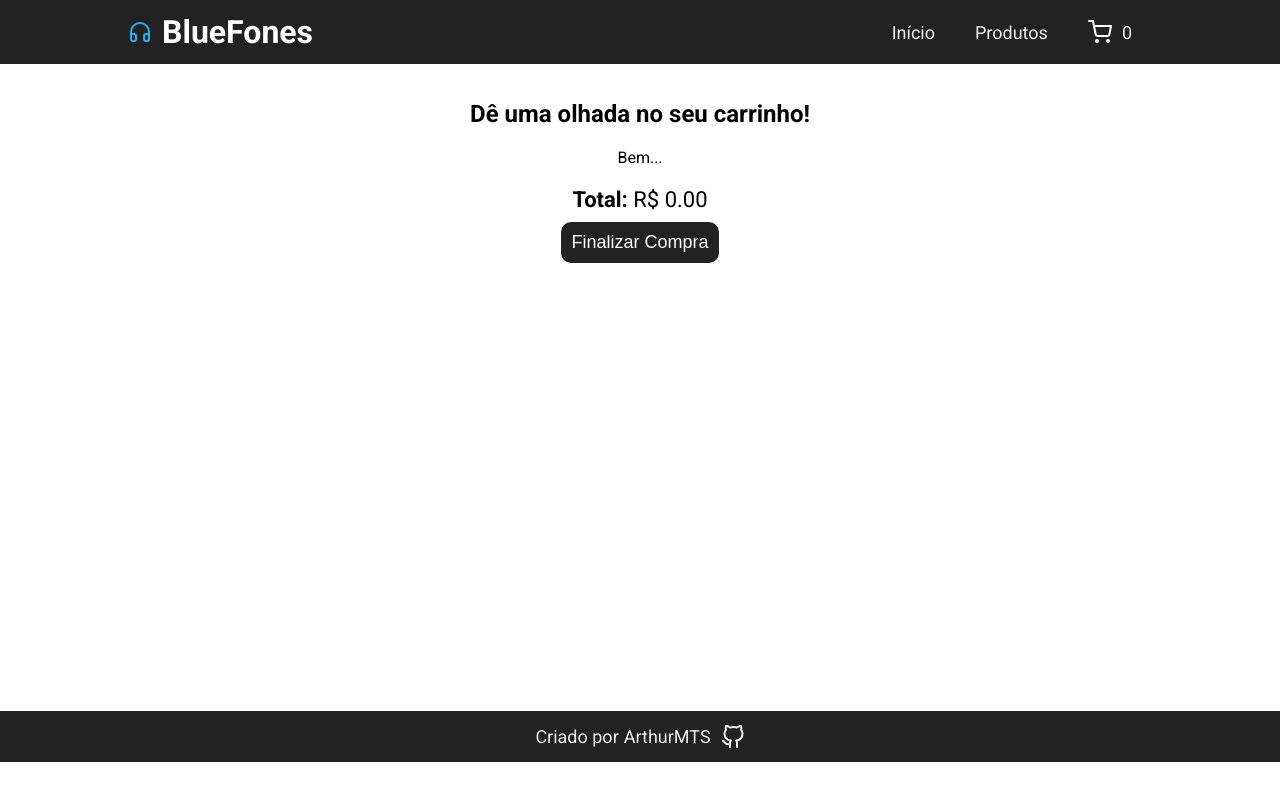
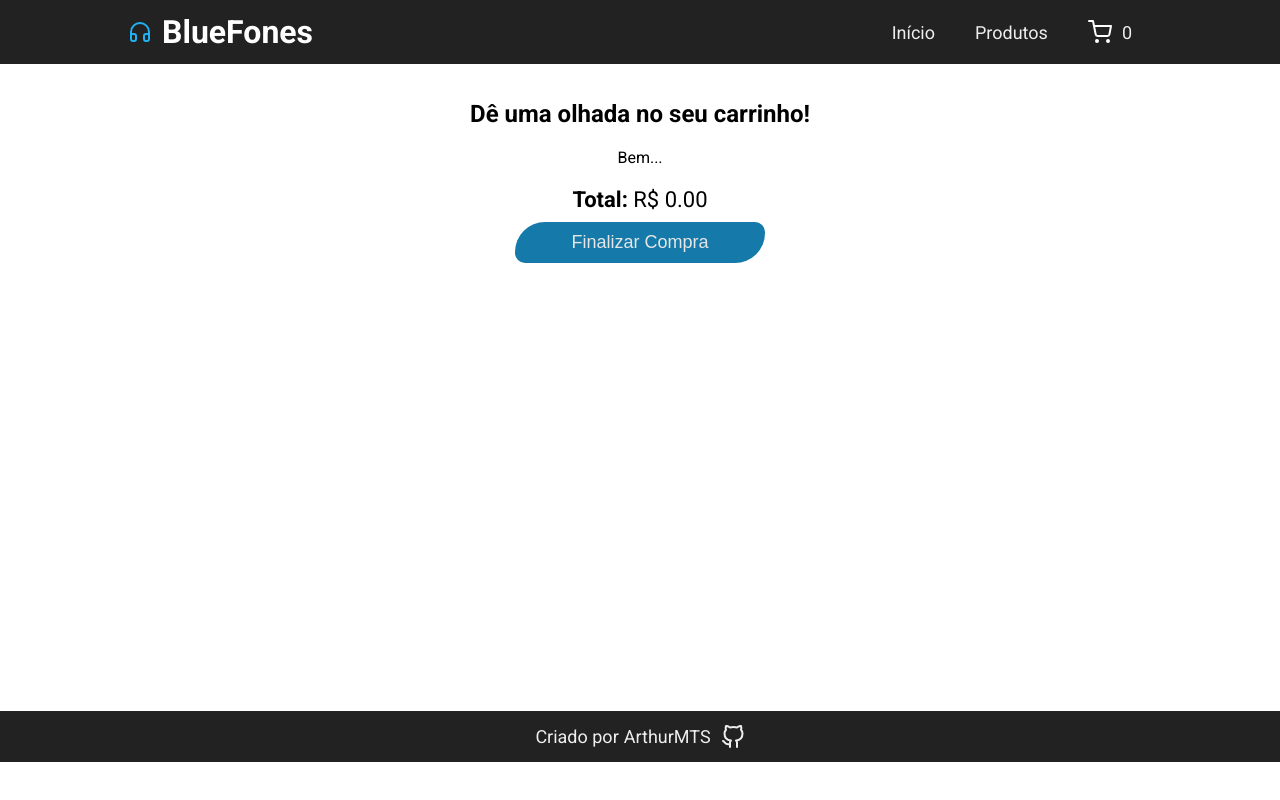
Before and after one commit to ArthurMTS/catalogo-fones, a React (Create React App) app: page /cart in a window 1280 px wide. Built offline with nearby package versions, Linux system fonts and the light colour scheme; a web font is replaced by a local one.

Commit message:
button component

```diff
--- /dev/null
+++ b/src/components/Button/index.jsx
@@ -0,0 +1,7 @@
+import './styles.css';
+
+export function Button({ children, ...props }) {
+  return (
+    <button className='styled-button' {...props} >{children}</button>
+  )
+}
--- /dev/null
+++ b/src/components/Button/styles.css
@@ -0,0 +1,21 @@
+.styled-button {
+  background-color: #1788bd;
+  font-size: 18px;
+  color: #fff;
+  text-decoration: none;
+  padding: 10px 20px;
+  border-bottom-left-radius: 10px;
+  border-bottom-right-radius: 30px;
+  border-top-right-radius: 10px;
+  border-top-left-radius: 30px;
+  transition: all .2s;
+  filter: brightness(.9);
+  border: none;
+  cursor: pointer;
+  width:250px;
+  margin: 0 auto;
+}
+
+.styled-button:hover {
+  filter: brightness(1);
+}
--- a/src/components/Product/index.jsx
+++ b/src/components/Product/index.jsx
@@ -1,5 +1,7 @@
 import React, { useContext } from 'react';
 import { Link } from 'react-router-dom';
+
+import { Button } from '../Button';
 
 import { CartContext } from '../../contexts/cart';
 
@@ -14,7 +16,7 @@ export function Product({ info }) {
       <div className='info'>
         <Link to={'/products/' + info.id}>{info.title}</Link>
         <strong>R$ {info.price.toFixed(2)}</strong>
-        <button onClick={() => addProduct(info)} >Add to Cart</button>
+        <Button onClick={() => addProduct(info)} >Adicionar ao carrinho</Button>
       </div>
     </div>
   );
--- a/src/components/Product/styles.css
+++ b/src/components/Product/styles.css
@@ -39,21 +39,6 @@
   font-size: 18px;
 }
 
-.product button {
-  padding: 10px;
-  font-size: 18px;
-  background-color: #1788bd;
-  cursor: pointer;
-  border: none;
-  border-radius: 10px;
-  color: #fff;
-  transition: all .2s;
-}
-
-.product button:hover {
-  transform: scale(1.1);
-}
-
 @media(max-width: 1000px) {
   .product {
     width: 50vw;
--- a/src/pages/Cart/index.jsx
+++ b/src/pages/Cart/index.jsx
@@ -3,6 +3,7 @@ import { Link } from 'react-router-dom';
 
 import { Header } from '../../components/Header';
 import { Footer } from '../../components/Footer';
+import { Button } from '../../components/Button';
 
 import { CartContext } from '../../contexts/cart';
 
@@ -37,7 +38,7 @@ export function Cart() {
         </ul>
         <div id='total'>
           <p><strong>Total:</strong> R$ {cart.reduce((total, product) => total + (product.price * product.quantity), 0).toFixed(2)}</p>
-          <button>Finalizar Compra</button>
+          <Button>Finalizar Compra</Button>
         </div>
       </main>
       <Footer />
--- a/src/pages/Cart/styles.css
+++ b/src/pages/Cart/styles.css
@@ -103,22 +103,6 @@
   font-size: 22px;
 }
 
-#total button {
-  cursor: pointer;
-  padding: 10px;
-  font-size: 18px;
-  background-color: #222;
-  color: #fff;
-  border: none;
-  border-radius: 10px;
-  transition: all .2s;
-  margin-bottom: 20px;
-}
-
-#total button:hover {
-  background-color: #1788bd;
-}
-
 @media(min-width: 950px) {
   #list li {
     width: 70vw;
--- a/src/pages/Home/index.jsx
+++ b/src/pages/Home/index.jsx
@@ -3,6 +3,7 @@ import { Link } from 'react-router-dom';
 
 import { Header } from '../../components/Header';
 import { Footer } from '../../components/Footer';
+import { Button } from '../../components/Button';
 
 import './styles.css';
 
@@ -14,7 +15,7 @@ export function Home() {
         <section id='info'>
           <h2>BlueFones</h2>
           <p>Encontre o fone bluetooth certo para as suas necessidades.</p>
-          <Link to='/products'>Olhar produtos agora</Link>
+          <Link to='/products'><Button>Olhar produtos agora</Button></Link>
         </section>
         <section id='sobre'>
           <h2>Sobre a tecnologia</h2>
--- a/src/pages/Home/styles.css
+++ b/src/pages/Home/styles.css
@@ -21,21 +21,8 @@
 }
 
 #info a {
-  background-color: #1788bd;
-  font-size: 18px;
   color: #fff;
   text-decoration: none;
-  padding: 10px 20px;
-  border-bottom-left-radius: 10px;
-  border-bottom-right-radius: 30px;
-  border-top-right-radius: 10px;
-  border-top-left-radius: 30px;
-  transition: all .2s;
-  filter: brightness(.9);
-}
-
-#info a:hover {
-  filter: brightness(1.1);
 }
 
 #sobre {
--- a/src/pages/ProductInfo/index.jsx
+++ b/src/pages/ProductInfo/index.jsx
@@ -3,6 +3,7 @@ import { useParams } from 'react-router-dom';
 
 import { Header } from '../../components/Header';
 import { Footer } from '../../components/Footer';
+import { Button } from '../../components/Button';
 
 import { CartContext } from '../../contexts/cart';
 
@@ -28,7 +29,7 @@ export function ProductInfo({ products }) {
         </div>
         <span id='branding'>Marca: {product.branding}</span>
         <strong>R$ {product.price.toFixed(2)}</strong>
-        <button onClick={() => addProduct(product)}>Add to Cart</button>
+        <Button onClick={() => addProduct(product)}>Adicionar ao carrinho</Button>
       </main>
       <Footer />
     </div>
--- a/src/pages/ProductInfo/styles.css
+++ b/src/pages/ProductInfo/styles.css
@@ -45,21 +45,6 @@
   font-size: 26px;
 }
 
-#product-info button {
-  padding: 10px;
-  font-size: 18px;
-  background-color: #1788bd;
-  cursor: pointer;
-  border: none;
-  border-radius: 10px;
-  color: #fff;
-  transition: all .2s;
-}
-
-#product-info button:hover {
-  transform: scale(1.1);
-}
-
 @media (min-width: 900px) {
   #product-info {
     width: 70vw;
```
